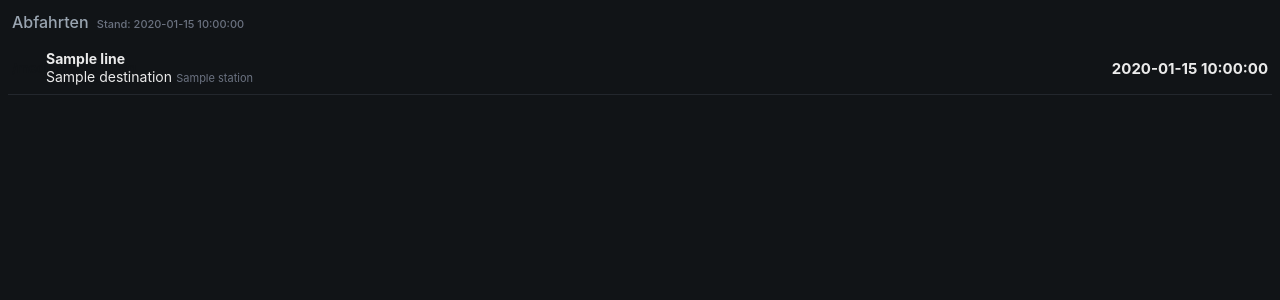
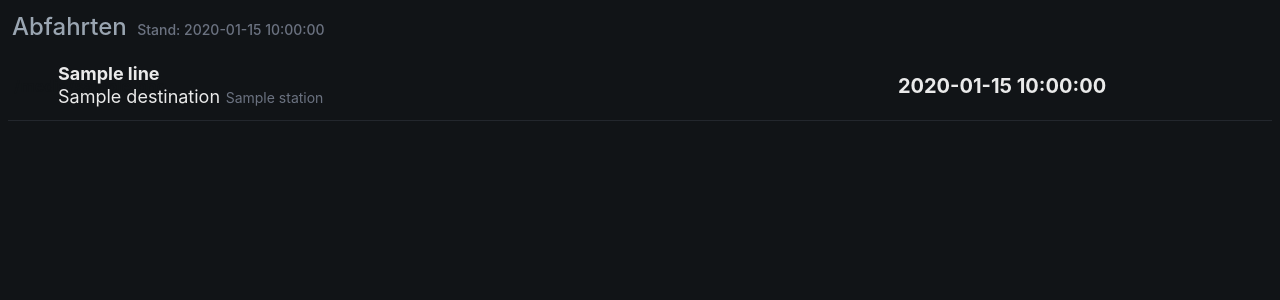
Before and after one commit to skoelle/mvg-departures, a FastAPI app: template app/templates/index.html in a window 1280 px wide. Shown: the top 300 px of the page. Run offline with FastAPI, Linux system fonts and the light colour scheme; the template is opened without the code that fills it: most values are stand-ins (such as "Sample title", 1, 10 or a date in 2020).

Commit message:
update README.md

```diff
--- a/app/templates/index.html
+++ b/app/templates/index.html
@@ -13,16 +13,16 @@
     font-family: -apple-system, BlinkMacSystemFont, "Segoe UI", Roboto, sans-serif;
     background: #111417;
     color: #eaeaea;
-    font-size: 15px;
+    font-size: 20px;
   }
   h1 {
-    font-size: 16px;
+    font-size: 24px;
     margin: 4px 0 10px 4px;
     color: #9aa5b1;
     font-weight: 500;
   }
   .updated {
-    font-size: 11px;
+    font-size: 14px;
     color: #6b7280;
     margin-left: 4px;
   }
@@ -34,18 +34,18 @@
     border-bottom: 1px solid #23272d;
   }
   td {
-    padding: 8px 4px;
+    padding: 12px 6px;
     vertical-align: middle;
   }
   .icon {
     display: inline-block;
-    width: 26px;
-    height: 26px;
-    line-height: 26px;
+    width: 32px;
+    height: 32px;
+    line-height: 32px;
     text-align: center;
     border-radius: 6px;
     font-weight: 700;
-    font-size: 13px;
+    font-size: 16px;
     color: #111417;
   }
   .icon-U { background: #005ca9; color: #fff; }
@@ -54,21 +54,21 @@
   .icon-B { background: #55545a; color: #fff; }
   .line {
     font-weight: 700;
-    font-size: 14px;
+    font-size: 18px;
     display: block;
   }
   .station {
-    font-size: 11px;
+    font-size: 14px;
     color: #6b7280;
   }
   .destination {
-    font-size: 14px;
+    font-size: 18px;
   }
   .time {
-    text-align: right;
+    text-align: center;
     white-space: nowrap;
     font-weight: 700;
-    font-size: 15px;
+    font-size: 20px;
   }
   .delay {
     font-size: 12px;
```
Also changed, not shown: README.md.
